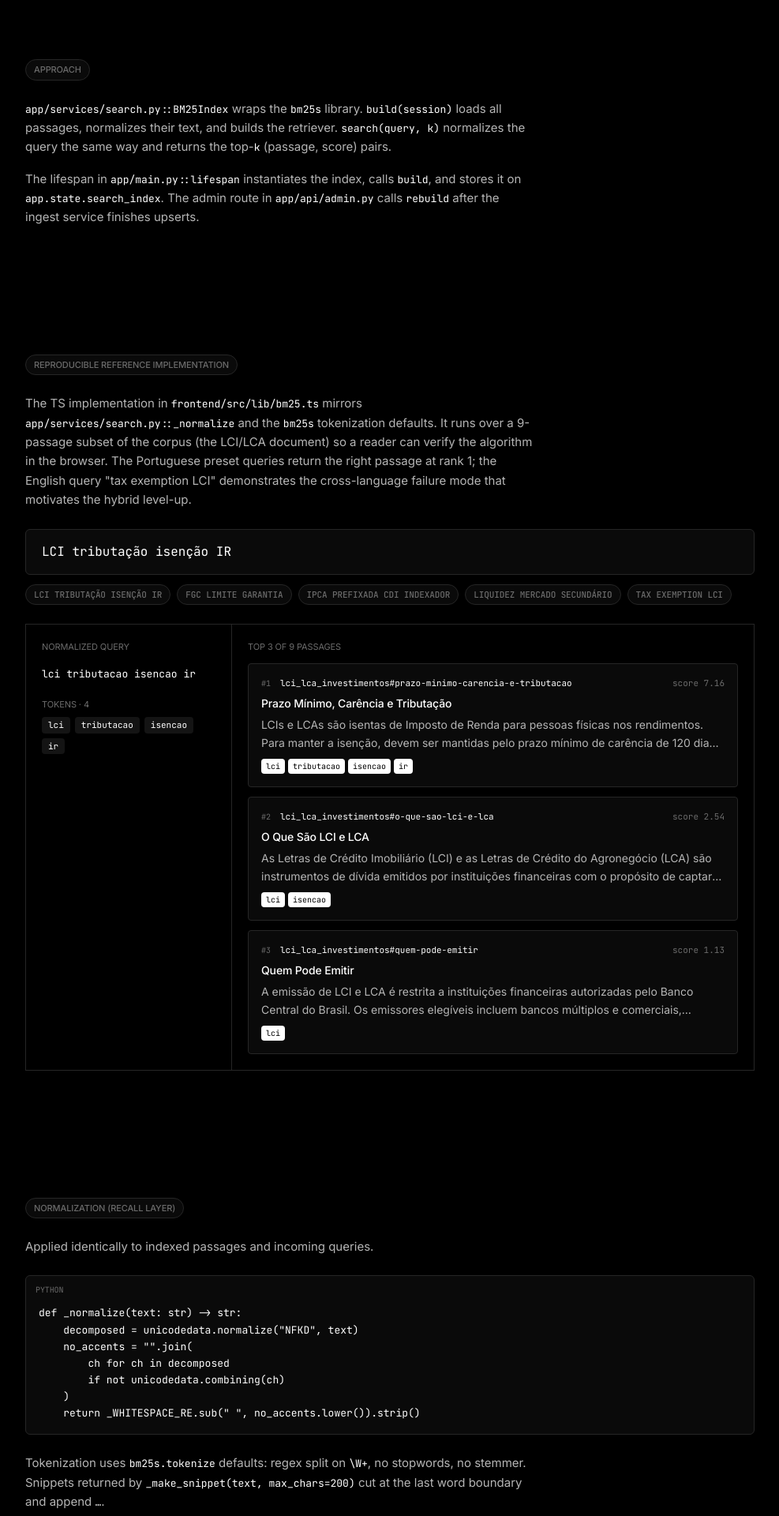
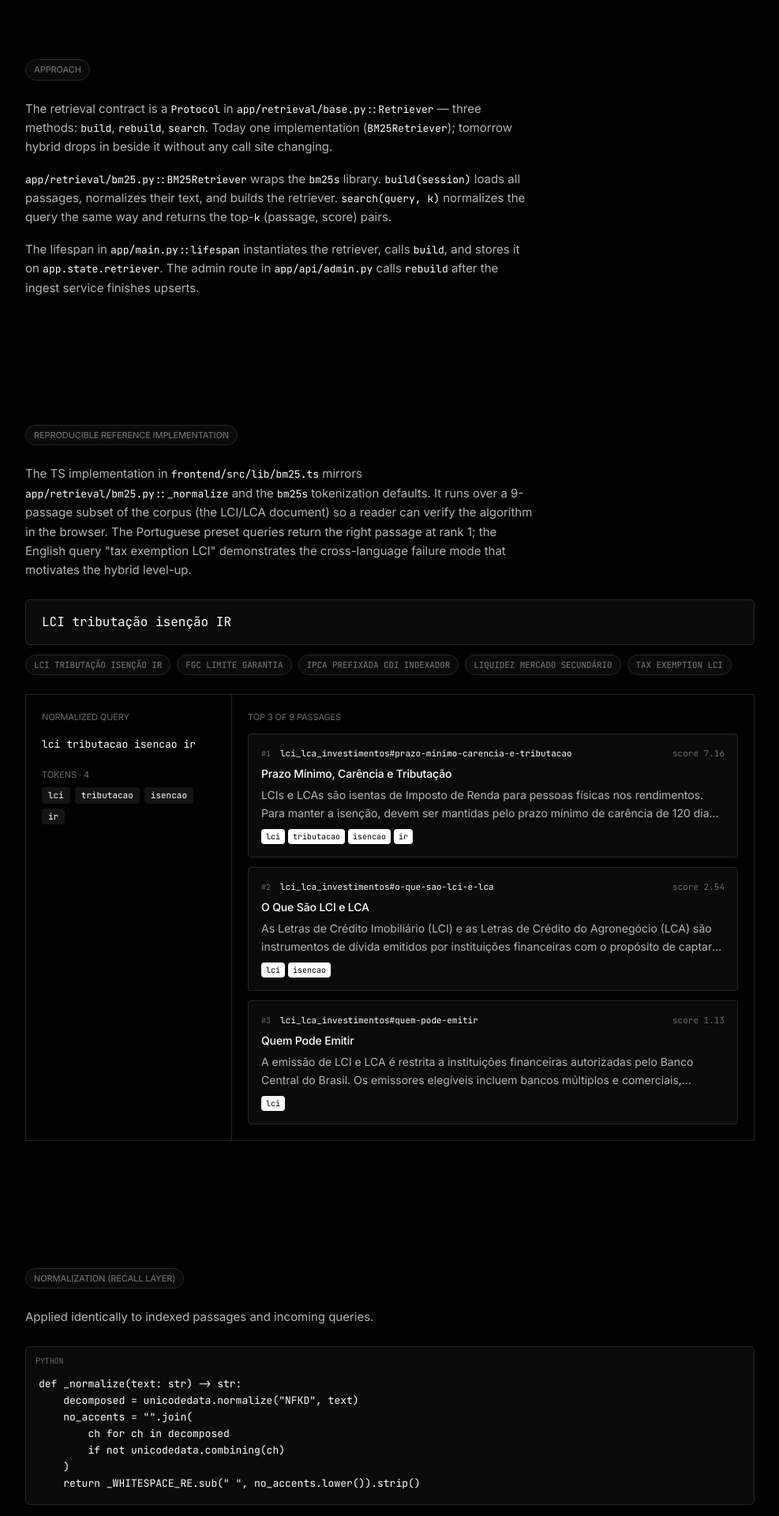
Before and after one commit to camilaDiToro/conviction-assistant, a React (Vite) app in the folder frontend/: page /design/pipeline/retrieval in a window 1280 px wide. Shown: the part 1080-3000 px from the top of the page at 79% size, without its empty margins (276-1263 px from the left). Built offline with nearby package versions, Linux system fonts and the light colour scheme.

Commit message:
design: refresh corpus and retrieval pages to match refactored module paths and add Protocol note

```diff
--- a/frontend/src/features/design/CorpusPage.tsx
+++ b/frontend/src/features/design/CorpusPage.tsx
@@ -49,6 +49,15 @@ export default function CorpusPage() {
             <code className="font-mono text-[13px] text-ink-1">app/services/ingest.py</code>{' '}
             orchestrates the run: parse every file, upsert via the repository, delete passages
             whose ids no longer appear (orphan detection on re-ingest).
+          </p>
+          <p>
+            Dispatch by file extension lives in{' '}
+            <code className="font-mono text-[13px] text-ink-1">app/services/parser/registry.py</code>:
+            an explicit{' '}
+            <code className="font-mono text-[13px] text-ink-1">{`{extension: parser_fn}`}</code>{' '}
+            dict, plus <code className="font-mono text-[13px] text-ink-1">parse_file</code> /
+            <code className="font-mono text-[13px] text-ink-1">parse_corpus</code> that look up
+            the parser for a path. Adding a new format = a new module + one dict entry.
           </p>
         </div>
       </Section>
@@ -139,6 +148,13 @@ export default function CorpusPage() {
             read. The interesting work is in retrieval and grounding, not in chunking.
           </p>
           <p>
+            A property that's easy to miss but matters: <strong className="text-ink-1">passage
+            IDs are stable across re-ingests</strong>. The slug derives from the heading text,
+            not from position in the file — so adding a new document, or reordering existing
+            ones, does not break citations already stored against earlier passages. The offset
+            resolver and the audit log rely on this.
+          </p>
+          <p>
             That said, it can be extended cleanly: anything that can produce a list of{' '}
             <code className="font-mono text-[13px] text-ink-1">Passage</code> objects from a
             file plugs in. The contract above is the only thing the rest of the system
--- a/frontend/src/features/design/RetrievalPage.tsx
+++ b/frontend/src/features/design/RetrievalPage.tsx
@@ -60,7 +60,16 @@ export default function RetrievalPage() {
       <Section eyebrow="Approach">
         <div className="max-w-prose space-y-4 text-ink-2 text-[15px] leading-relaxed">
           <p>
-            <code className="font-mono text-[13px] text-ink-1">app/services/search.py::BM25Index</code>{' '}
+            The retrieval contract is a <code className="font-mono text-[13px] text-ink-1">Protocol</code> in{' '}
+            <code className="font-mono text-[13px] text-ink-1">app/retrieval/base.py::Retriever</code>{' '}
+            — three methods: <code className="font-mono text-[13px] text-ink-1">build</code>,{' '}
+            <code className="font-mono text-[13px] text-ink-1">rebuild</code>,{' '}
+            <code className="font-mono text-[13px] text-ink-1">search</code>. Today one
+            implementation (<code className="font-mono text-[13px] text-ink-1">BM25Retriever</code>);
+            tomorrow hybrid drops in beside it without any call site changing.
+          </p>
+          <p>
+            <code className="font-mono text-[13px] text-ink-1">app/retrieval/bm25.py::BM25Retriever</code>{' '}
             wraps the <code className="font-mono text-[13px] text-ink-1">bm25s</code> library.{' '}
             <code className="font-mono text-[13px] text-ink-1">build(session)</code> loads all
             passages, normalizes their text, and builds the retriever.{' '}
@@ -70,8 +79,8 @@ export default function RetrievalPage() {
           </p>
           <p>
             The lifespan in <code className="font-mono text-[13px] text-ink-1">app/main.py::lifespan</code>{' '}
-            instantiates the index, calls <code className="font-mono text-[13px] text-ink-1">build</code>,
-            and stores it on <code className="font-mono text-[13px] text-ink-1">app.state.search_index</code>.
+            instantiates the retriever, calls <code className="font-mono text-[13px] text-ink-1">build</code>,
+            and stores it on <code className="font-mono text-[13px] text-ink-1">app.state.retriever</code>.
             The admin route in <code className="font-mono text-[13px] text-ink-1">app/api/admin.py</code>{' '}
             calls <code className="font-mono text-[13px] text-ink-1">rebuild</code> after the
             ingest service finishes upserts.
@@ -82,7 +91,7 @@ export default function RetrievalPage() {
       <Section eyebrow="Reproducible reference implementation">
         <p className="max-w-prose text-ink-2 text-[15px] leading-relaxed mb-6">
           The TS implementation in <code className="font-mono text-[13px] text-ink-1">frontend/src/lib/bm25.ts</code>{' '}
-          mirrors <code className="font-mono text-[13px] text-ink-1">app/services/search.py::_normalize</code>{' '}
+          mirrors <code className="font-mono text-[13px] text-ink-1">app/retrieval/bm25.py::_normalize</code>{' '}
           and the <code className="font-mono text-[13px] text-ink-1">bm25s</code> tokenization defaults. It runs over a
           9-passage subset of the corpus (the LCI/LCA document) so a reader can verify the
           algorithm in the browser. The Portuguese preset queries return the right passage at
@@ -172,9 +181,10 @@ export default function RetrievalPage() {
         <p className="max-w-prose text-ink-2 text-[15px] leading-relaxed mt-4">
           Tokenization uses <code className="font-mono text-[13px] text-ink-1">bm25s.tokenize</code>{' '}
           defaults: regex split on <code className="font-mono text-[13px] text-ink-1">\W+</code>,
-          no stopwords, no stemmer. Snippets returned by{' '}
-          <code className="font-mono text-[13px] text-ink-1">_make_snippet(text, max_chars=200)</code>{' '}
-          cut at the last word boundary and append <code className="font-mono text-[13px] text-ink-1">…</code>.
+          no stopwords, no stemmer. Snippets (in{' '}
+          <code className="font-mono text-[13px] text-ink-1">app/retrieval/snippet.py::make_snippet</code>)
+          cut at the last word boundary and append <code className="font-mono text-[13px] text-ink-1">…</code>{' '}
+          — strategy-agnostic so a future hybrid retriever reuses it.
         </p>
       </Section>
 
@@ -220,9 +230,12 @@ export default function RetrievalPage() {
 
       <Section eyebrow="Future work">
         <p className="max-w-prose text-ink-2 text-[15px] leading-relaxed">
-          Hybrid retrieval lands at ROADMAP B6 inside{' '}
-          <code className="font-mono text-[13px] text-ink-1">app/services/search.py</code>. The
-          repository contract and the <code className="font-mono text-[13px] text-ink-1">PassageHit</code>{' '}
+          Hybrid retrieval lands at ROADMAP B6 as a new file in{' '}
+          <code className="font-mono text-[13px] text-ink-1">app/retrieval/</code> alongside{' '}
+          <code className="font-mono text-[13px] text-ink-1">bm25.py</code>, registered in{' '}
+          <code className="font-mono text-[13px] text-ink-1">registry.py</code>. The{' '}
+          <code className="font-mono text-[13px] text-ink-1">Retriever</code> Protocol and the{' '}
+          <code className="font-mono text-[13px] text-ink-1">PassageHit</code>{' '}
           schema do not change. The promotion gate is a measurable cross-language eval failure
           plus an explicit decision; not auto-triggered.
         </p>
```
